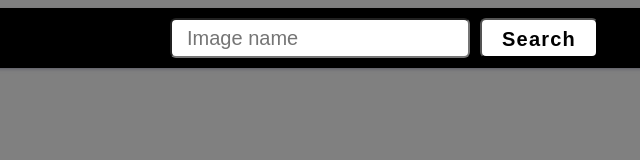
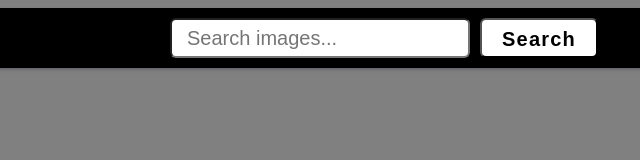
Before and after one commit to Dimzie/goit-js-hw-11, a website built with Parcel: page src/index.html in a window 1280 px wide. Shown: the full height of the page, 256-896 px from the left. Built offline with nearby package versions, Linux system fonts and the light colour scheme; what notiflix, simplelightbox would draw is missing.

Commit message:
Update index.html

```diff
--- a/src/index.html
+++ b/src/index.html
@@ -13,7 +13,7 @@
           type="text"
           name="searchQuery"
           autocomplete="off"
-          placeholder="Image name"
+          placeholder="Search images..."
         />
         <button class="form-btn btn" type="submit">Search</button>
       </form>
```
